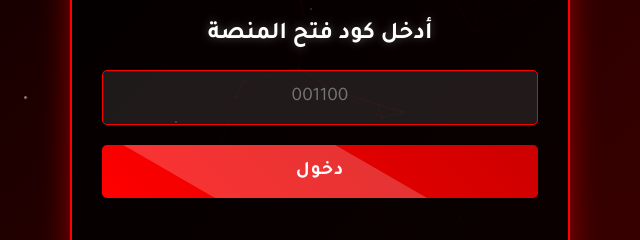
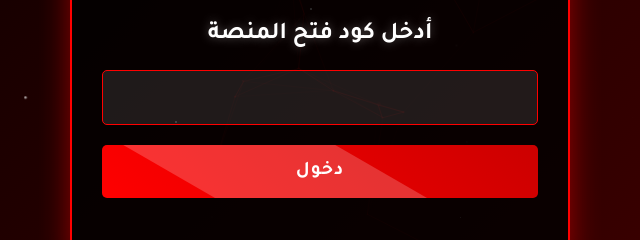
Before and after one commit to MIXBEAT/mix-beat-track, a plain HTML site: page index.htm in a window 1280 px wide. Shown: the part 317-557 px from the top of the page, 320-960 px from the left. Drawn offline with nearby package versions, Linux system fonts and the light colour scheme; animation ran at ten frames a second.

Commit message:
Update index.htm

```diff
--- a/index.htm
+++ b/index.htm
@@ -463,7 +463,7 @@
         <div class="password-container">
             <div class="password-logo">MIX BEAT</div>
             <h2 class="password-title">أدخل كود فتح المنصة</h2>
-            <input type="password" class="password-input" id="passwordInput" placeholder="001100">
+            <input type="password" class="password-input" id="passwordInput" placeholder="">
             <button class="password-btn" id="passwordBtn">دخول</button>
             <div class="password-error" id="passwordError">كود الدخول غير صحيح!</div>
         </div>
```
